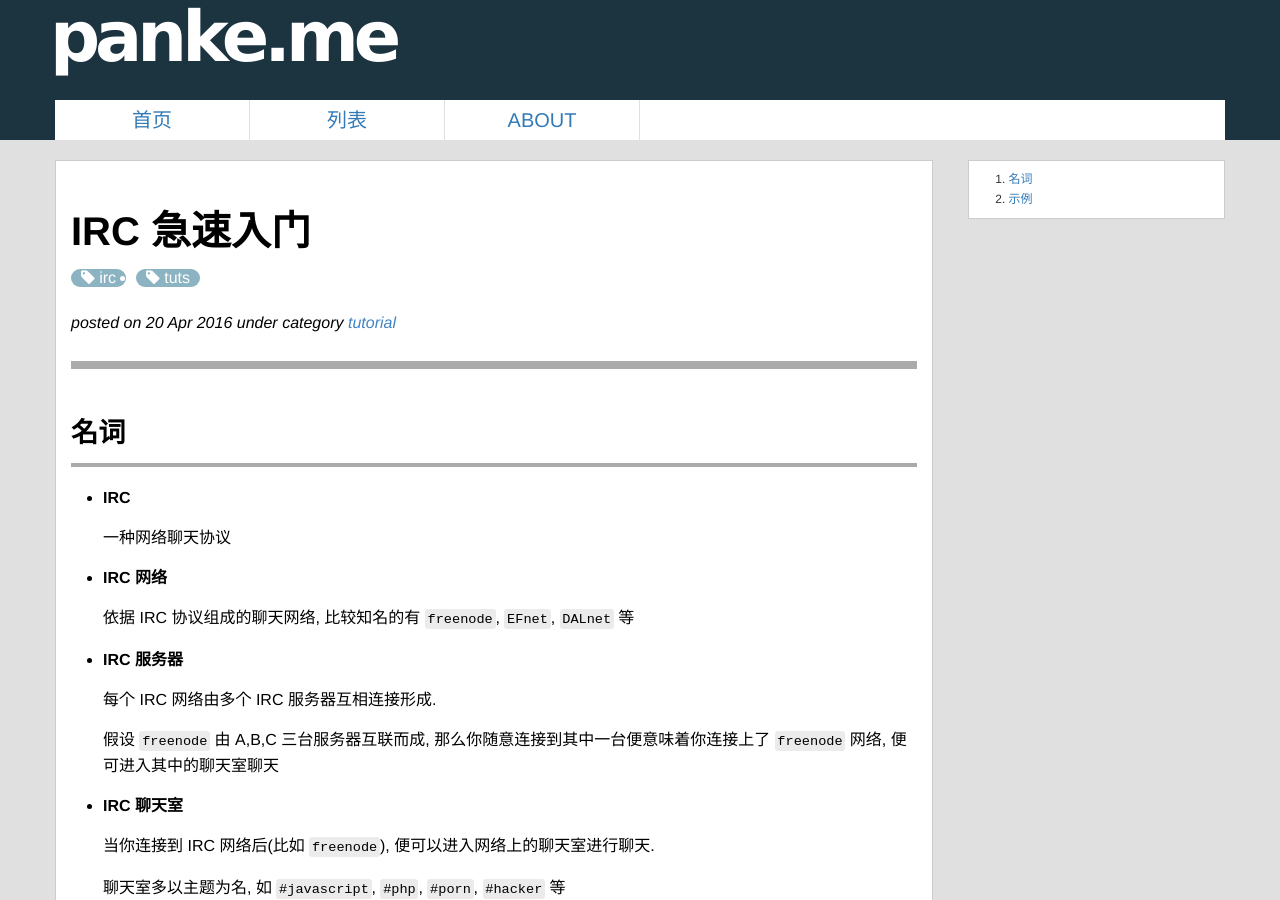
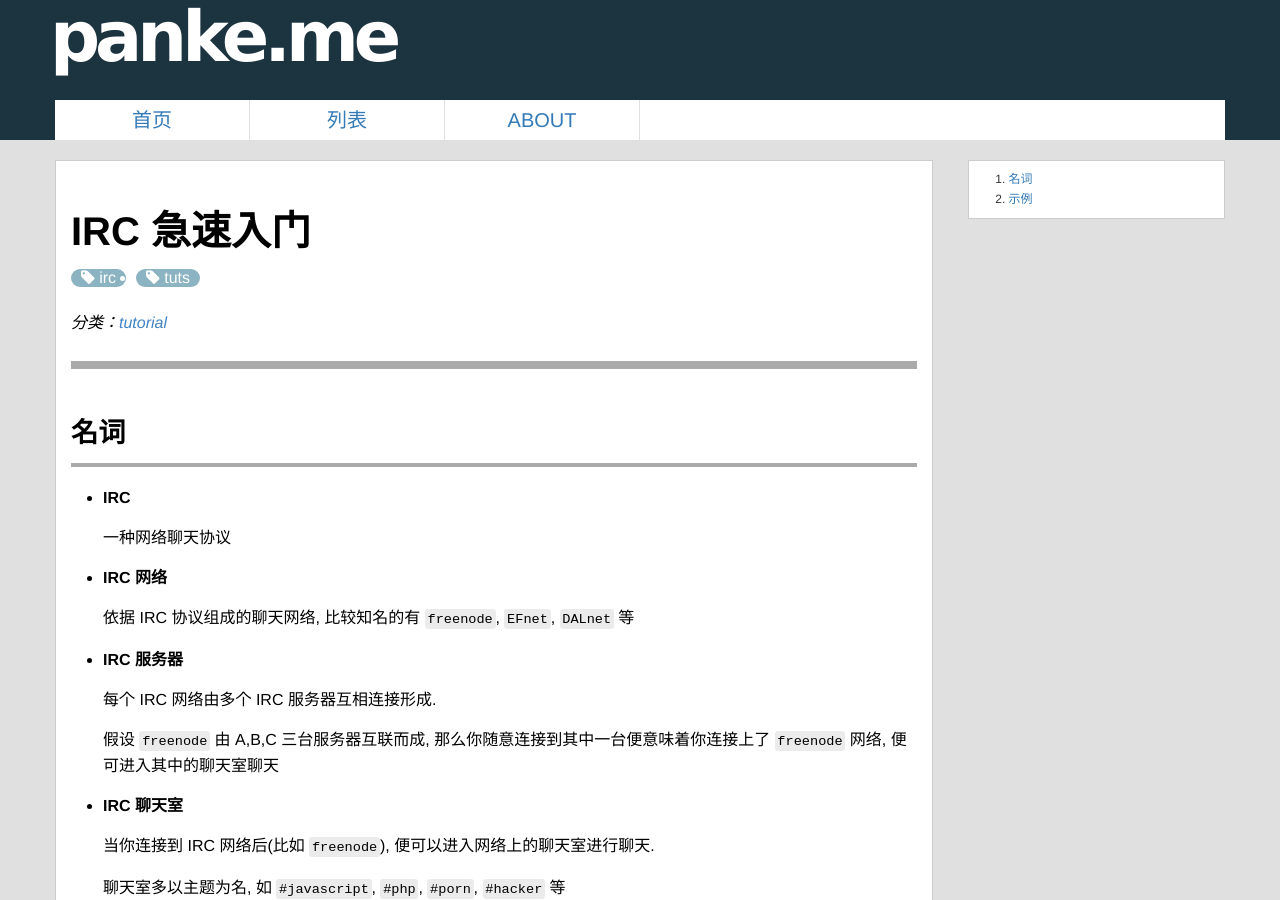
Before and after one commit to xiajingchuan/xiajingchuan.github.io, a Jekyll site: the page built from _posts/2016-04-20-IRC-quick-start.md, in a window 1280 px wide and 900 px high. Built offline with Jekyll 4.4.1, drawn with Linux system fonts in a browser that asks for light colours; Markdown is read by kramdown in place of the engine named in the settings; comment, search, counter and statistics services are not loaded.

Commit message:
change date show

```diff
--- a/_layouts/post.html
+++ b/_layouts/post.html
@@ -12,7 +12,7 @@
                     {% endfor %}
                 </ul>
                 {% endif %}
-                <p id="postMeta">posted on {{ page.date | date_to_string }} under category <a href="{{crturl}}category/">{{ page.categories[0] }}</a></p>
+                <p id="postMeta">{{ post.date | date: "%Y-%m-%d" }} 分类：<a href="{{crturl}}category/">{{ page.categories[0] }}</a></p>
 
             </header>
 
```
